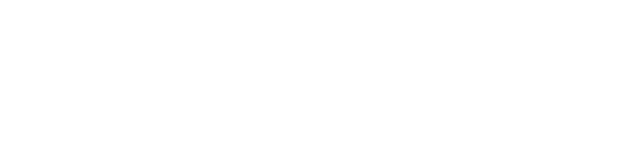
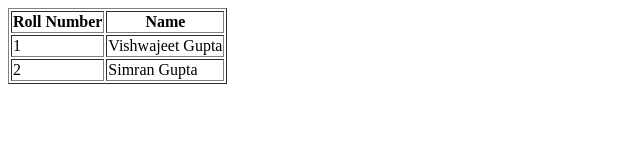
Before and after one commit to acciojob/basic-html-tables-Vishwajeet-Gupta-001, a website: page main.html in a window 1280 px wide. Shown: the whole page, without its empty margins (0-640 px from the left). Drawn offline with Linux system fonts and the light colour scheme.

Commit message:
created a submission

```diff
--- a/main.html
+++ b/main.html
@@ -8,7 +8,28 @@
 
 <body>
 	<!-- the entire body must be written by student -->
-    <script type="text/javascript" src="./script.js">
+
+	<table border="1">
+		<thead>
+			<tr>
+				<th>Roll Number</th>
+				<th>Name</th>
+			</tr>
+		</thead>
+
+		<tbody>
+			<tr>
+				<td>1</td>
+				<td>Vishwajeet Gupta</td>
+			</tr>
+			<tr>
+				<td>2</td>
+				<td>Simran Gupta</td>
+			</tr>
+		</tbody>
+	</table>
+
+	<script type="text/javascript" src="./script.js">
 </script>
 
 </body>
```
